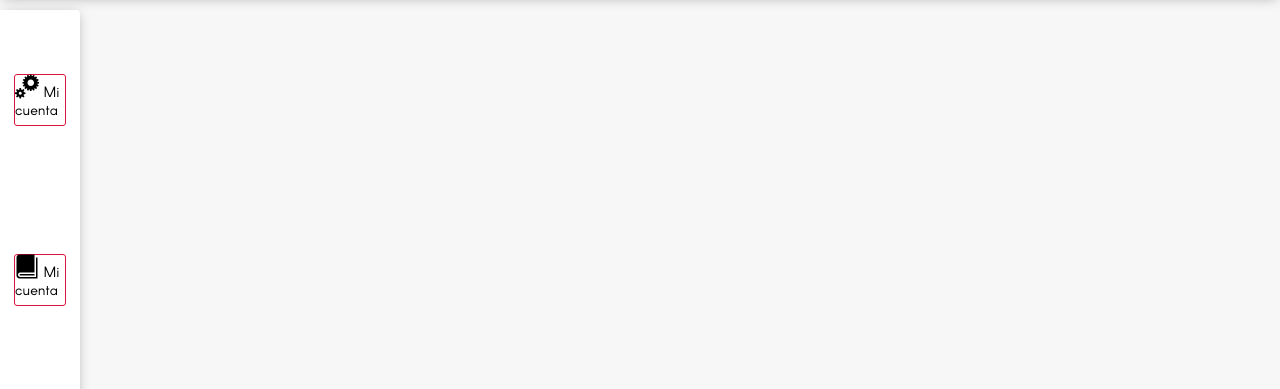
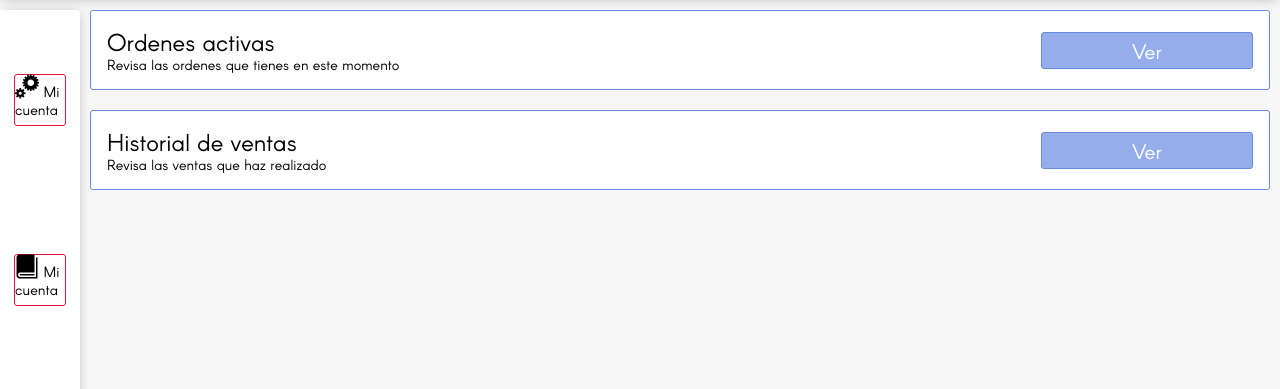
Before and after one commit to Salvajes/ProyectoSalvaje, a Symfony app: template src/AppBundle/Resources/views/Vendedores/index.html.twig in a window 1280 px wide. Shown: the part 60-449 px from the top of the page. Run offline with Twig, Linux system fonts and the light colour scheme; the template is opened without the code that fills it, so the values that code supplies are empty; some libraries are stand-ins or nearby versions; some web fonts are replaced.

Commit message:
index vendedores

```diff
--- a/src/AppBundle/Resources/views/Vendedores/index.html.twig
+++ b/src/AppBundle/Resources/views/Vendedores/index.html.twig
@@ -1,7 +1,53 @@
 {% extends 'AppBundle::baseVendedores.html.twig' %}
 
+{% block style %}
+    <style>
+        .panel {
+            padding: 1rem;
+            background-color: white;
+            border-radius: 3px;
+            border: 1px solid rgba(105,138,227,1);
+            display: flex;
+            justify-content: space-between;
+            align-items: center;
+            margin-bottom: 20px;
+        }
+        .btn-panel {
+            cursor: pointer;
+            text-align: center;
+            color: white;
+            background-color: rgba(105,138,227,0.7);
+            border-radius: 3px;
+            border: 1px solid rgba(105,138,227,1);
+            padding: 5px;
+            font-size: 1.3rem;
+            width: 200px;
+        }
+
+        .panel-title {
+            font-size: 1.5rem;
+        }
+        .panel-description {
+            font-size: 0.9rem;
+        }
+    </style>
+{% endblock %}
+
 {% block content %}
-
+    <div class="panel">
+        <div class="panel-description">
+            <div class="panel-title">Ordenes activas</div>
+            <div class="panel-description">Revisa las ordenes que tienes en este momento</div>
+        </div>
+        <span class="btn-panel">Ver</span>
+    </div>
+    <div class="panel">
+        <div class="panel-description">
+            <div class="panel-title">Historial de ventas</div>
+            <div class="panel-description">Revisa las ventas que haz realizado</div>
+        </div>
+        <span class="btn-panel">Ver</span>
+    </div>
 
 
 
```
